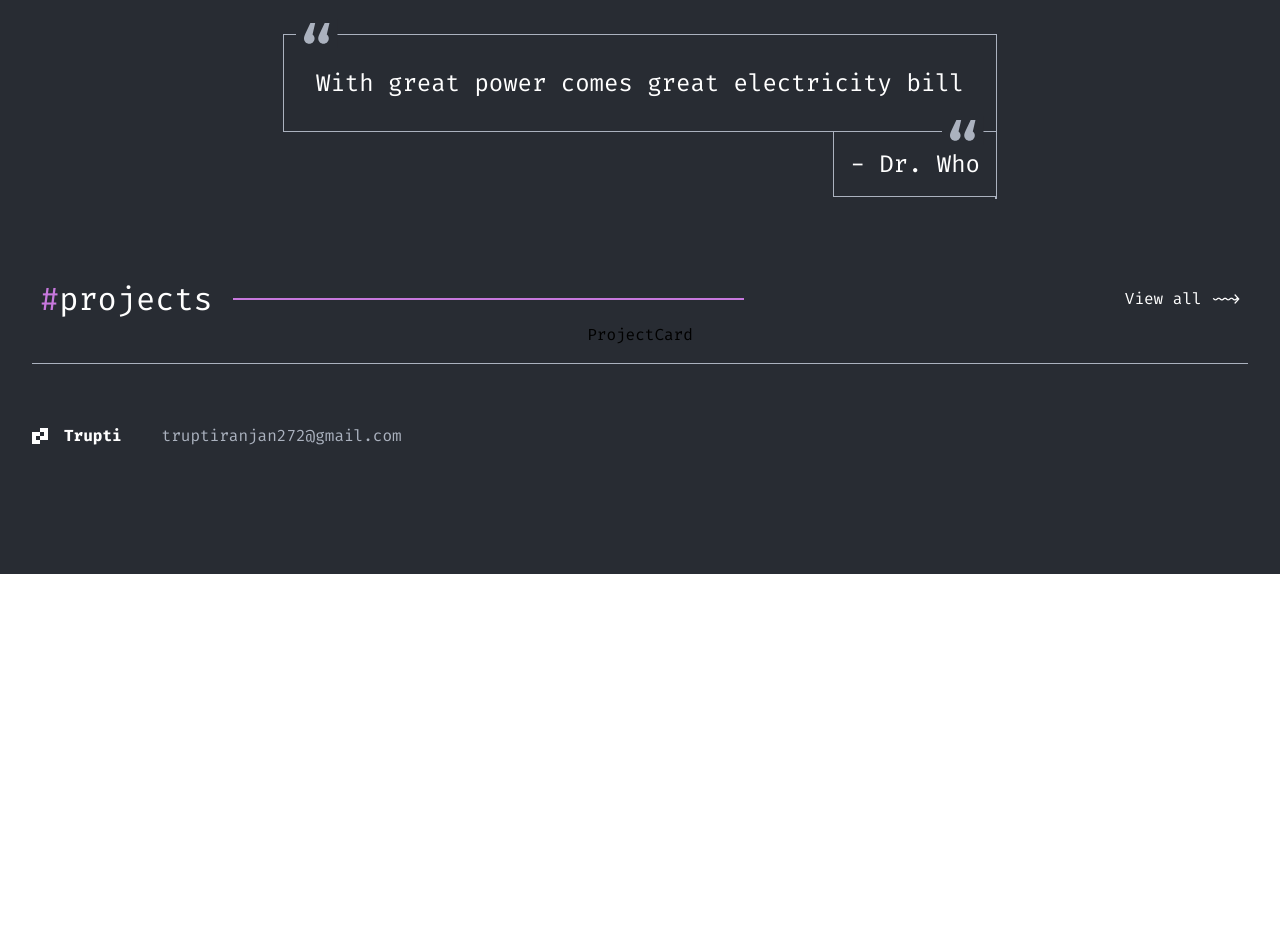
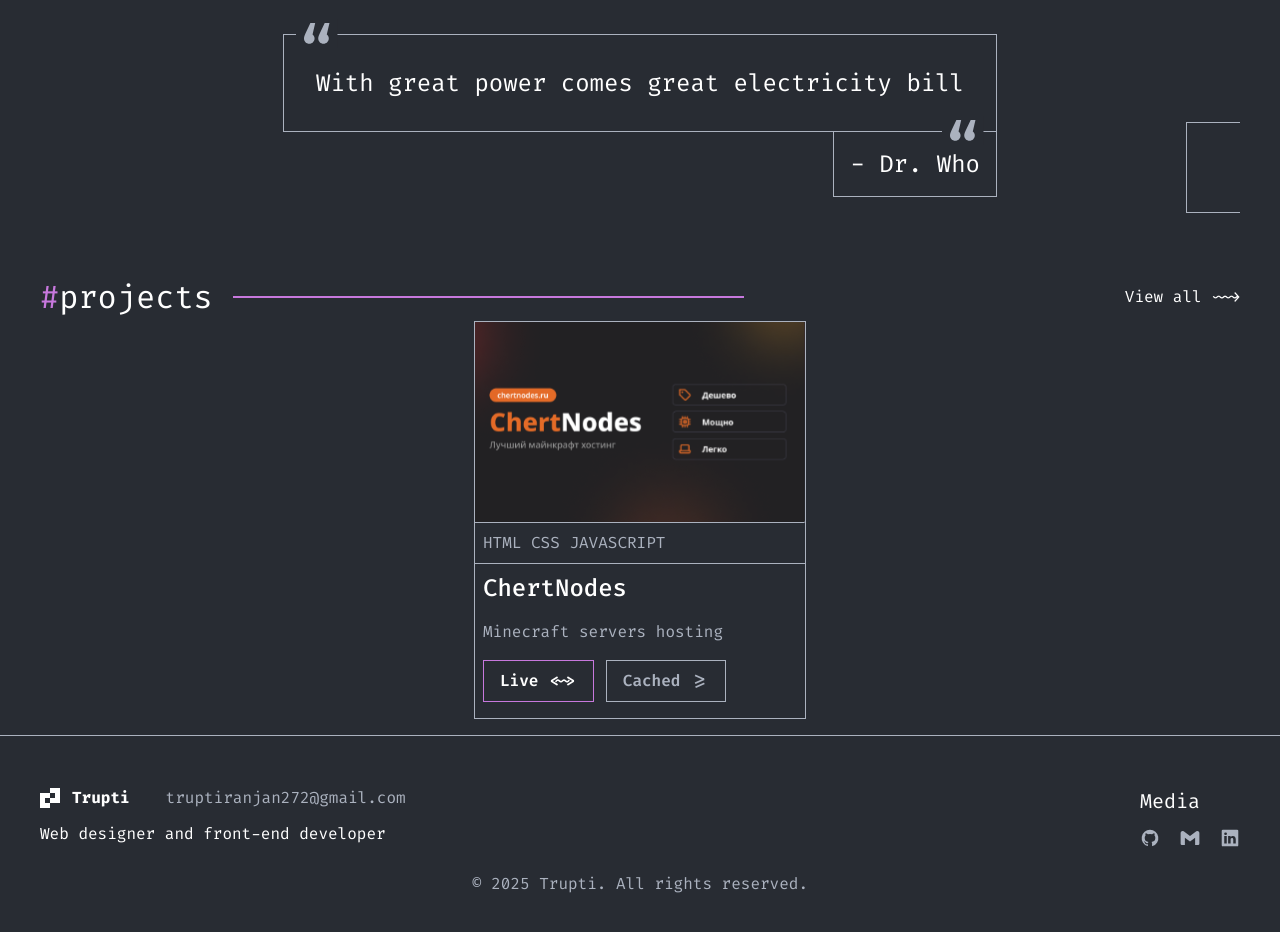
Before and after one commit to Trupti-Ranjan/Portfolio, a React (Vite) app: page / in a window 1280 px wide. Shown: the part 620-1552 px from the top of the page. Before the commit the page ends 1194 px from the top, so only its background shows below. Built offline with nearby package versions, Linux system fonts and the light colour scheme.

Commit message:
Project section card addes

```diff
--- a/src/components/AllComponents.jsx
+++ b/src/components/AllComponents.jsx
@@ -10,11 +10,13 @@ const AllComponents = () => {
     <div className="bg-background font-fira hide-scrollbar min-h-screen w-full overflow-x-hidden">
       {/* <Cursor /> */}
       <Navbar />
-      <main className="mx-auto max-w-[1300px] px-4 sm:px-6 lg:px-8">
+      <main className="mx-auto max-w-[1300px] sm:px-6 lg:px-8">
         <HeroSection />
         <Projects />
+      </main>
+      <div className='w-full'>
         <Footer />
-      </main>
+      </div>
     </div>
   );
 };
--- a/src/components/Footer.jsx
+++ b/src/components/Footer.jsx
@@ -1,23 +1,44 @@
+import Github from '../assets/icons/Github';
+import Gmail from '../assets/icons/Gmail';
+import Linkedin from '../assets/icons/Linkedin';
 import Logo from '../assets/Logo.svg';
 
 const Footer = () => {
   return (
-    <footer className="border-gray border-t">
-      <div className="h-[210px] md:mx-auto">
-        <div className='h-[144px] flex items-center '>
-          <div>
-            <a href="#" className="flex h-5 items-center gap-4">
-              <img className="h-4" src={Logo} alt="Logo" />
+    <footer className="border-t border-gray md:w-full">
+      <div className="flex flex-col md:h-[210px] h-auto items-center justify-center md:mx-auto px-4 py-6">
+        <div className="flex flex-col md:flex-row md:justify-between md:items-start w-full max-w-[1200px] gap-8">
+
+          {/* Logo + Info */}
+          <div className="flex flex-col items-center md:items-start gap-3 text-center md:text-left">
+            <div className="flex items-center gap-3">
+              <img className="h-5" src={Logo} alt="Logo" />
               <h1 className="font-bold text-white">Trupti</h1>
+              {/* Email → only visible on desktop */}
               <a
-                href="#"
-                className="after:bg-primary text-gray relative after:absolute after:bottom-0 after:left-0 after:h-[1px] after:w-0 after:transition-all after:duration-300 after:content-[''] hover:after:w-full ml-6"
+                href="mailto:truptiranjan272@gmail.com"
+                className="hidden md:inline-block relative ml-6 text-gray after:bg-primary after:absolute after:bottom-0 after:left-0 after:h-[1px] after:w-0 after:transition-all after:duration-300 after:content-[''] hover:after:w-full"
               >
                 truptiranjan272@gmail.com
               </a>
-            </a>
+            </div>
+            <p className="text-white">Web designer and front-end developer</p>
           </div>
-          <div></div>
+
+          {/* Media Links */}
+          <div className="flex flex-col items-center md:items-start gap-3">
+            <p className="text-[20px] text-white">Media</p>
+            <div className="flex items-center gap-5">
+              <a href="#"><Github className="h-5 w-5" /></a>
+              <a href="#"><Gmail className="h-5 w-5" /></a>
+              <a href="#"><Linkedin className="h-5 w-5" /></a>
+            </div>
+          </div>
+        </div>
+
+        {/* Copyright */}
+        <div className="mt-6 text-gray text-center">
+          <p>© {new Date().getFullYear()} Trupti. All rights reserved.</p>
         </div>
       </div>
     </footer>
--- a/src/components/HeroSection.jsx
+++ b/src/components/HeroSection.jsx
@@ -77,7 +77,7 @@ const HeroSection = () => {
         </div>
 
         {/* Decorative: Square */}
-        <div className="">
+        <div className="absolute -bottom-4 -right-70 hidden sm:block">
           <Square width={91} />
         </div>
       </div>
--- a/src/components/Navbar.jsx
+++ b/src/components/Navbar.jsx
@@ -1,4 +1,4 @@
-import React, { useState, useRef } from 'react';
+import React, { useState, useRef, useEffect } from 'react';
 import { gsap } from 'gsap';
 import { useGSAP } from '@gsap/react';
 import Logo from '../assets/Logo.svg';
@@ -12,6 +12,22 @@ const Navbar = () => {
   const [menuOpen, setMenuOpen] = useState(false);
   const mobileMenuRef = useRef(null);
   const button = useRef();
+
+  // ✅ Handle back button on mobile
+  useEffect(() => {
+    const handlePopState = () => {
+      setMenuOpen(false);
+    };
+
+    if (menuOpen) {
+      window.history.pushState({ menu: true }, "");
+      window.addEventListener("popstate", handlePopState);
+    }
+
+    return () => {
+      window.removeEventListener("popstate", handlePopState);
+    };
+  }, [menuOpen]);
 
   useGSAP(() => {
     const animation = gsap.fromTo(
@@ -140,7 +156,7 @@ const Navbar = () => {
             />
           </button>
 
-          {/* Mobile Menu (not conditionally rendered because od gsap) */}
+          {/* Mobile Menu */}
           <div
             ref={mobileMenuRef}
             className="bg-background absolute top-[60px] left-0 z-40 hidden h-screen w-full flex-col items-start gap-8 px-4 py-6 pt-6 md:hidden"
--- a/src/components/Projects/ProjectCard.jsx
+++ b/src/components/Projects/ProjectCard.jsx
@@ -1,8 +1,20 @@
 import React from 'react'
 
-const ProjectCard = () => {
+
+const ProjectCard = ({ img, techStack, title, description, live, cached }) => {
   return (
-    <div>ProjectCard</div>
+    <div className='w-[332px] border border-gray'>
+      <img src={img} alt="" />
+      <p className='text-gray px-2 py-2 border-b border-gray font-normal'>{techStack}</p>
+      <div>
+        <h2 className='font-medium text-2xl p-2 text-white'>{title}</h2>
+        <p className='pl-2 pt-2 text-gray font-normal text-[16px]'>{description}</p>
+      </div>
+      <div className='py-4 px-2 flex gap-3'>
+        {live && <button className='px-4 py-2 border border-primary text-white font-semibold'>{"Live <~>"}</button>}
+        {cached && <button className='px-4 py-2 border border-gray text-gray font-semibold'>{"Cached >="}</button>}
+      </div>
+    </div>
   )
 }
 
--- a/src/components/Projects/Projects.jsx
+++ b/src/components/Projects/Projects.jsx
@@ -1,5 +1,6 @@
 import React from 'react';
 import ProjectCard from './ProjectCard';
+import projectimage1 from '../../assets/images/project1.svg';
 
 const Projects = () => {
   return (
@@ -22,7 +23,14 @@ const Projects = () => {
       </div>
 
       {/* Project Card */}
-      <ProjectCard />
+      <ProjectCard
+        img={projectimage1}
+        techStack="HTML CSS JAVASCRIPT"
+        title="ChertNodes"
+        description="Minecraft servers hosting"
+        live={true}
+        cached={true}
+      />
     </section>
   );
 };
--- a/src/components/ui/Square.jsx
+++ b/src/components/ui/Square.jsx
@@ -2,7 +2,8 @@ import React from 'react'
 
 const Square = ({ width }) => {
   return (
-    <div className={`w-[${width}px] h-[${width}px] border-[1px] border-gray`}>
+    <div style={{ width: `${width}px`, height: `${width}px` }}
+      className="border border-gray">
 
     </div>
   )
```
Also changed, not shown: src/assets/images/project1.svg (added).
